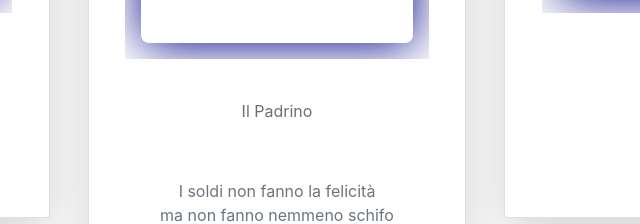
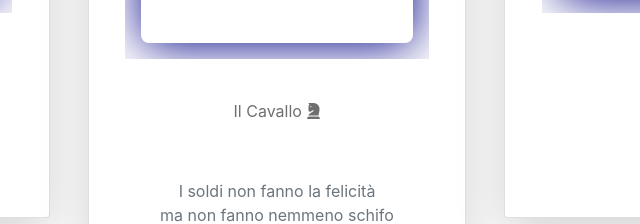
Before and after one commit to bmassi/Sorus2022, a website: page assets/diabolici.html in a window 1280 px wide. Shown: the part 1805-2029 px from the top of the page, 359-999 px from the left. Drawn offline with nearby package versions, Linux system fonts and the light colour scheme; a web font is replaced by a local one.

Commit message:
Update diabolici.html

```diff
--- a/assets/diabolici.html
+++ b/assets/diabolici.html
@@ -230,7 +230,7 @@
                                     </div>
                                 </div>
                                 <p class="card-text">
-                                    Il Padrino
+                                    Il Cavallo <i class="fas fa-chess-knight"></i>
                                 </p>
                                 <a href="#" class="text-secondary text-decoration-none">I soldi non fanno la felicità<br/>
                                     ma non fanno nemmeno schifo</a>
```
